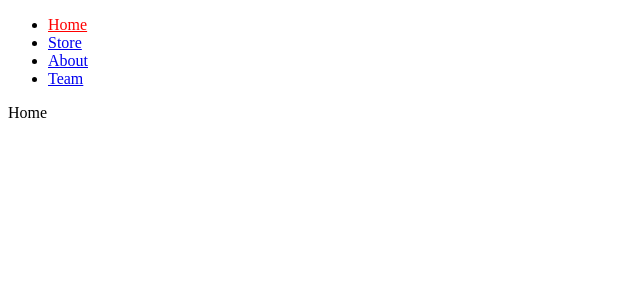
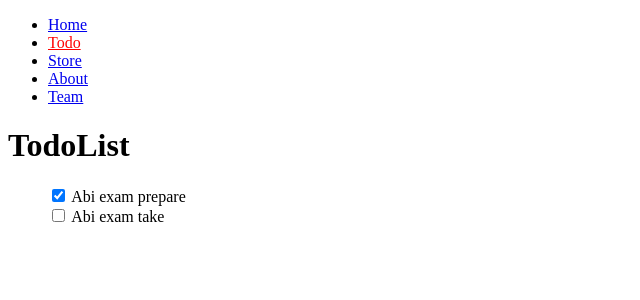
Before and after one commit to nygilgp/learn-patterns-designs-multi, a React (Vite) app: page /todo in a window 1280 px wide. Before the commit this address led to /. Shown: the top 300 px of the page, without its empty margins (0-640 px from the left). Built offline with nearby package versions, Linux system fonts and the light colour scheme.

Commit message:
todolist implementation

```diff
--- a/src/components/navbar.jsx
+++ b/src/components/navbar.jsx
@@ -7,6 +7,9 @@ function Navbar() {
       <ul>
         <li>
           <NavLink to="/">Home</NavLink>
+        </li>
+        <li>
+          <NavLink to="/todo">Todo</NavLink>
         </li>
         <li>
           <NavLink to="/store">Store</NavLink>
--- a/src/components/navbarTeam.jsx
+++ b/src/components/navbarTeam.jsx
@@ -1,8 +1,9 @@
 import React from 'react';
-import { NavLink } from 'react-router-dom';
-import teamMembers from '../data/teamMembers.json';
+import { NavLink, useLoaderData } from 'react-router-dom';
+// import teamMembers from '../data/teamMembers.json';
 
 function NavbarTeam() {
+  const teamMembers = useLoaderData();
   return (
     <nav>
       <ul>
@@ -14,7 +15,7 @@ function NavbarTeam() {
         </li>
         {teamMembers.map(({ id, name }) => (
           <li key={id}>
-            <NavLink to={id}>
+            <NavLink to={id.toString()}>
               {id} - {name}
             </NavLink>
           </li>
--- a/src/components/navlayout.jsx
+++ b/src/components/navlayout.jsx
@@ -1,16 +1,16 @@
 import React, { Component } from 'react';
 import Navbar from './navbar';
-import { Outlet } from 'react-router-dom';
+import { Outlet, useNavigation } from 'react-router-dom';
 
-export class NavLayout extends Component {
-  render() {
-    return (
-      <>
-        <Navbar />
-        <Outlet />
-      </>
-    );
-  }
+function NavLayout() {
+  const { state } = useNavigation();
+
+  return (
+    <>
+      <Navbar />
+      {state === 'loading' ? <div>Loading...</div> : <Outlet />}
+    </>
+  );
 }
 
 export default NavLayout;
--- /dev/null
+++ b/src/pages/listitems.jsx
@@ -0,0 +1,13 @@
+import React from 'react';
+
+function ListItems({ children, isComplete }) {
+  return (
+    <label htmlFor={children}>
+      <input type="checkbox" id={children} defaultChecked={isComplete} />{' '}
+      {children}
+      <br />
+    </label>
+  );
+}
+
+export default ListItems;
--- a/src/pages/teamMember.jsx
+++ b/src/pages/teamMember.jsx
@@ -1,15 +1,16 @@
 import React from 'react';
-import { useOutletContext, useParams } from 'react-router-dom';
+import { useLoaderData, useOutletContext, useParams } from 'react-router-dom';
 
-import teamMembers from '../data/teamMembers.json';
+// import teamMembers from '../data/teamMembers.json';
 
 function TeamMember({ name }) {
   const value = useOutletContext();
   const { memberId } = useParams();
-  let member = {};
-  if (memberId) {
-    member = teamMembers.find((m) => m.id === memberId);
-  }
+  // let member = {};
+  // if (memberId) {
+  //   member = teamMembers.find((m) => m.id === memberId);
+  // }
+  const member = useLoaderData();
   return (
     <div>
       Team Member - {name || member.name}
--- /dev/null
+++ b/src/pages/todolist.jsx
@@ -0,0 +1,16 @@
+import React from 'react';
+import ListItems from './listitems';
+
+function Todolist() {
+  return (
+    <div>
+      <h1>TodoList</h1>
+      <ul>
+        <ListItems isComplete>Abi exam prepare</ListItems>
+        <ListItems isComplete={false}>Abi exam take</ListItems>
+      </ul>
+    </div>
+  );
+}
+
+export default Todolist;
--- a/src/router.jsx
+++ b/src/router.jsx
@@ -1,4 +1,4 @@
-import { createBrowserRouter, Navigate } from 'react-router-dom';
+import { createBrowserRouter, Navigate, redirect } from 'react-router-dom';
 import Home from './pages/home';
 import Store from './pages/store';
 import About from './pages/about';
@@ -6,6 +6,7 @@ import NavLayout from './components/navlayout';
 import Team from './pages/team';
 import TeamMember from './pages/teamMember';
 import TeamNavLayout from './components/teamNavLayout';
+import Todolist from './pages/todolist';
 
 export const router = createBrowserRouter([
   {
@@ -19,6 +20,11 @@ export const router = createBrowserRouter([
         element: <Home />,
       },
       {
+        path: '/todo',
+        element: <Todolist />,
+        errorElement: <h1>Errors in todo</h1>,
+      },
+      {
         path: '/store',
         element: <Store />,
         errorElement: <h1>Errors in store</h1>,
@@ -30,11 +36,30 @@ export const router = createBrowserRouter([
       {
         path: '/team',
         element: <TeamNavLayout />,
+        loader: ({ request: { signal } }) => {
+          return fetch('https://jsonplaceholder.typicode.com/users', {
+            signal,
+          });
+        },
         children: [
           { index: true, element: <Team /> },
           { path: 'joe', element: <TeamMember name={'Joe'} /> },
           { path: 'ny', element: <TeamMember name={'Ny'} /> },
-          { path: ':memberId', element: <TeamMember /> },
+          {
+            path: ':memberId',
+            loader: ({ request: { signal }, params }) => {
+              return fetch(
+                `https://jsonplaceholder.typicode.com/users/${params.memberId}`,
+                {
+                  signal,
+                }
+              ).then((res) => {
+                if (res.status === 200) return res.json();
+                throw redirect('/team');
+              });
+            },
+            element: <TeamMember />,
+          },
         ],
       },
     ],
```
Also changed, not shown: 1 other file (tests, documents, lock files or other folders).
